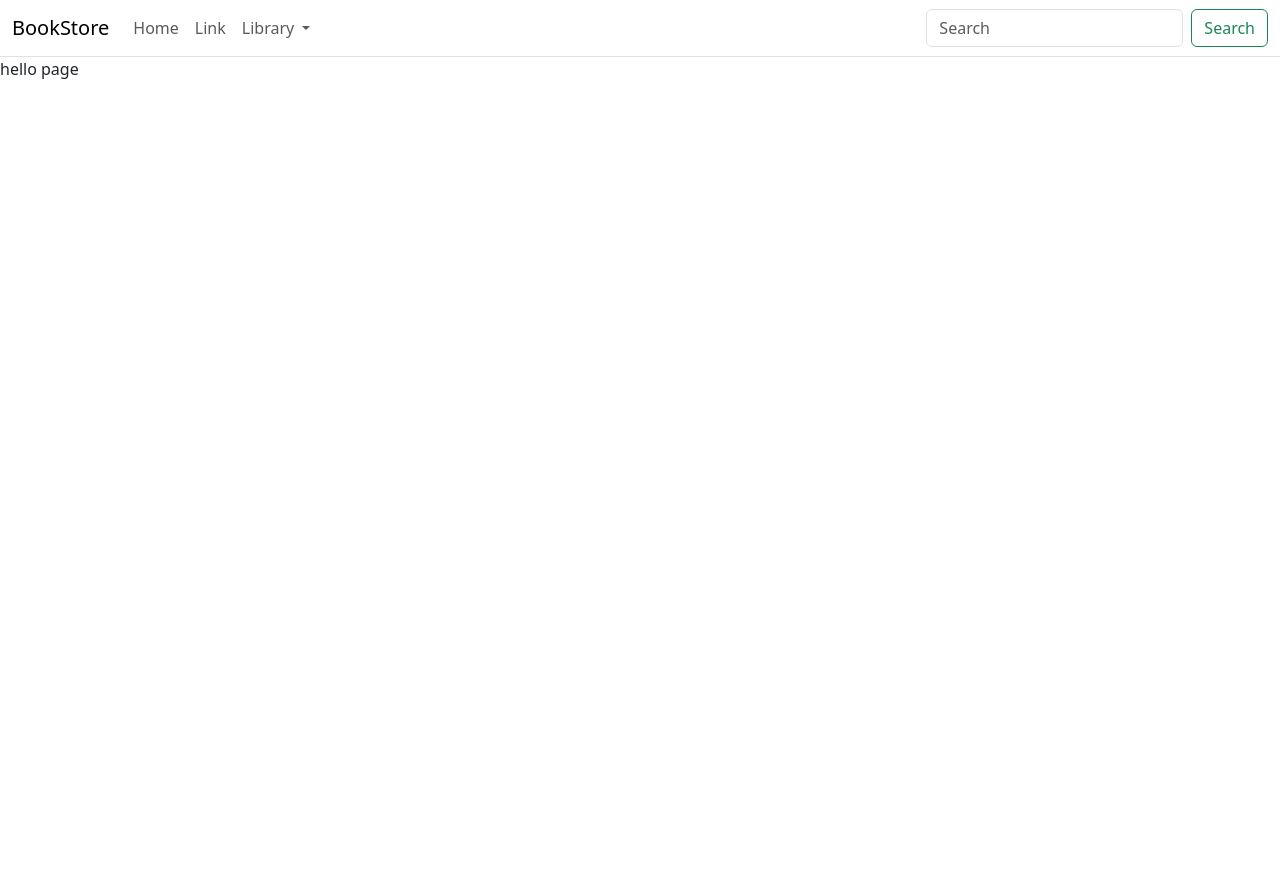
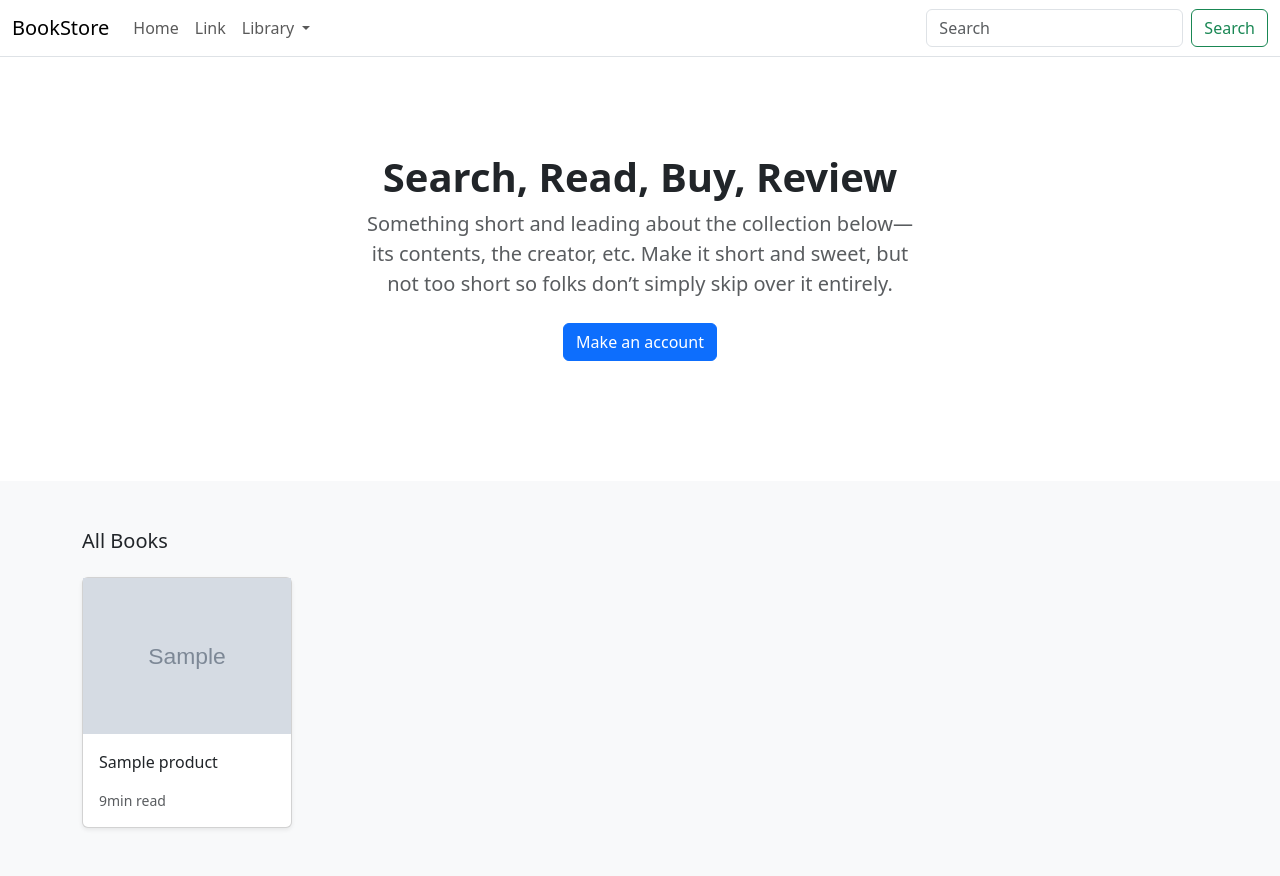
Before and after one commit to DhruvPatel0401/Ecommerce_Store, a Django app: page / in a window 1280 px wide. Before the commit the page ends 79 px from the top, so only its background shows below. Run offline with Django 4.2, Linux system fonts and the light colour scheme; tables that the repository leaves empty hold one stand-in row (values such as "Sample post"); grey boxes marked "Sample" are stand-in pictures.

Commit message:
Added products detail in template from views

```diff
--- a/templates/store/home.html
+++ b/templates/store/home.html
@@ -1,7 +1,48 @@
-{% extends "./base.html" %}
+{% extends './base.html' %}
 {% load static %}
-{% block title %}Home{% endblock %}
+{% block title %}
+  Home
+{% endblock %}
 
 {% block content %}
-    hello page
-{% endblock  %}
+
+  <section class="py-5 text-center container">
+    <div class="row py-lg-5">
+      <div class="col-lg-6 col-md-8 mx-auto">
+        <h1 class="h1 fw-bold">Search, Read, Buy, Review</h1>
+        <p class="lead text-muted">Something short and leading about the collection below—its contents, the creator, etc. Make it short and sweet, but not too short so folks don’t simply skip over it entirely.</p>
+        <p>
+          <a href="#" class="btn btn-primary my-2">Make an account</a>
+        </p>
+      </div>
+    </div>
+  </section>
+
+  <div class="album py-5 bg-light">
+    <div class="container">
+      <div class="pb-3 h5">All Books</div>
+      <div class="row row-cols-1 row-cols-sm-2 row-cols-md-5 g-3">
+
+        {% for product in products %}
+
+          <div class="col">
+            <div class="card shadow-sm">
+              <img class="img-fluid" alt="Responsive image" src="{{ product.image.url }}" />
+              <div class="card-body">
+                <p class="card-text">
+                  <a class="text-dark text-decoration-none" href="">{{ product.title }}</a>
+                </p>
+                <div class="d-flex justify-content-between align-items-center">
+                  <small class="text-muted">9min read</small>
+                </div>
+              </div>
+            </div>
+          </div>
+
+        {% endfor %}
+
+      </div>
+    </div>
+  </div>
+
+{% endblock %}
```
